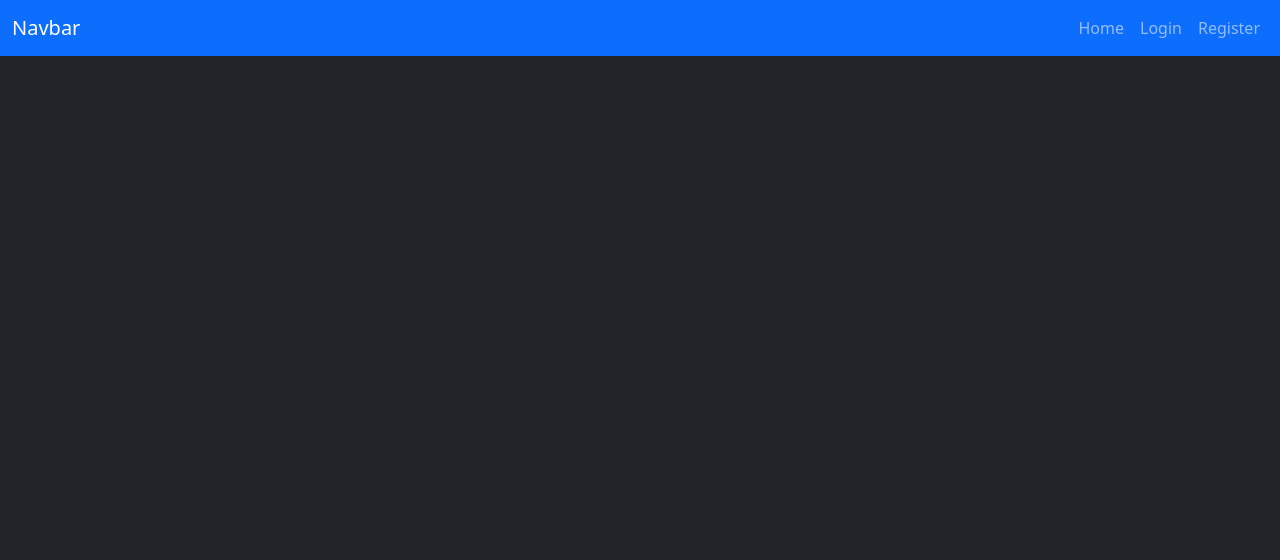
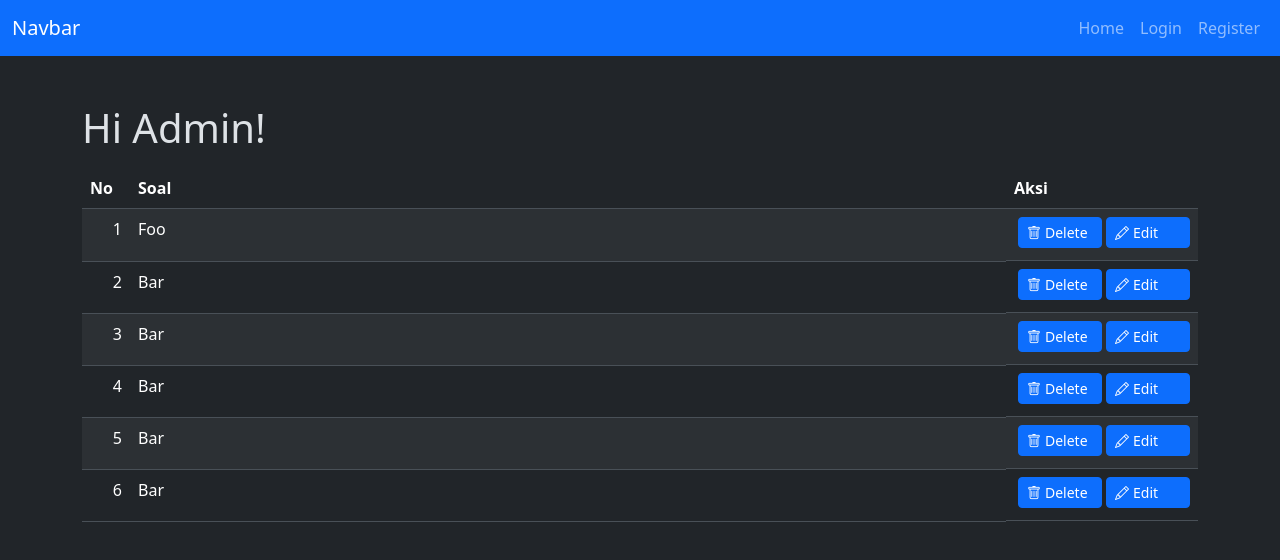
Before and after one commit to Tronton331/laravel-latihan, a Vue app in the folder public/Vue/: page /dashboard in a window 1280 px wide. Shown: the top 560 px of the page. Built offline with nearby package versions, Linux system fonts and the light colour scheme.

Commit message:
Dashboard page UI

```diff
--- a/public/Vue/src/main.js
+++ b/public/Vue/src/main.js
@@ -6,6 +6,9 @@ import router from './router'
 
 import "bootstrap/dist/css/bootstrap.min.css"
 import "bootstrap"
+import 'bootstrap-icons/font/bootstrap-icons.css'
+
+
 
 import '../axios';
 
--- /dev/null
+++ b/public/Vue/src/pages/Dashboard.vue
@@ -0,0 +1,32 @@
+<template>
+    <div class="container-lg mt-5">
+            <h1>Hi Admin!</h1>
+        <div class="mt-3">
+            <table class="table table-striped table-hover">
+                <thead>
+                    <tr>
+                        <th scope="col" style="width: 3em;">No</th>
+                        <th scope="col">Soal</th>
+                        <th scope="col" style="width: 12rem;">Aksi</th>
+                    </tr>
+                </thead>
+                <tbody>
+                    <tr v-for="(item, index) in items" :key="index">
+                        <td scope="row" class="text-end">{{ index + 1 }}</td>
+                        <td>{{ item.message }}</td>
+                        <td class="d-flex">
+                            <button class="ms-1 mb-1 btn btn-primary btn-sm d-flex align-items-center w-1" style="width: 6em;"><i class="bi-trash"></i><span class="ms-1">Delete</span></button>
+                            <button class="ms-1 mb-1 btn btn-primary btn-sm d-flex align-items-center w-1" style="width: 6em;"><i class="bi-pencil"></i><span class="ms-1">Edit</span></button>
+                        </td>
+                    </tr>
+                </tbody>
+            </table>
+        </div>
+    </div>
+</template>
+
+<script setup>
+    import { ref } from 'vue';
+
+    const items = ref([{ message: 'Foo' }, { message: 'Bar' }, { message: 'Bar' }, { message: 'Bar' }, { message: 'Bar' }, { message: 'Bar' }])
+</script>
--- a/public/Vue/src/pages/Home.vue
+++ b/public/Vue/src/pages/Home.vue
@@ -11,11 +11,6 @@
     import axios from 'axios';
     import { authStore } from '../stores/authstore'
 
-    onMounted(async () =>
-    {
-
-    });
-
     // Ambil data
     // await axios.get('api/v1/users',
     // {
--- a/public/Vue/src/router/index.js
+++ b/public/Vue/src/router/index.js
@@ -29,6 +29,11 @@ const routes = [
         path: '/register',
         name: 'Register',
         component: () => import("../pages/Register.vue")
+    },
+    {
+        path: '/dashboard',
+        name: 'Dashboard',
+        component: () => import("../pages/Dashboard.vue")
     }
 ];
 
--- a/public/Vue/src/stores/authstore.js
+++ b/public/Vue/src/stores/authstore.js
@@ -1,6 +1,5 @@
 import { defineStore } from "pinia";
 import axios from "axios";
-import cookie from "../utils/Cookie";
 
 const getToken = () =>
 {
@@ -42,6 +41,7 @@ export const authStore = defineStore("auth",
 
     actions:
     {
+        // Login
         login(email, password)
         {
             return new Promise( (resolve, reject) => {
@@ -69,6 +69,7 @@ export const authStore = defineStore("auth",
             } )
         },
 
+        // Logout
         async logout()
         {
             await axios.post('/api/v1/auth/logout',
```
